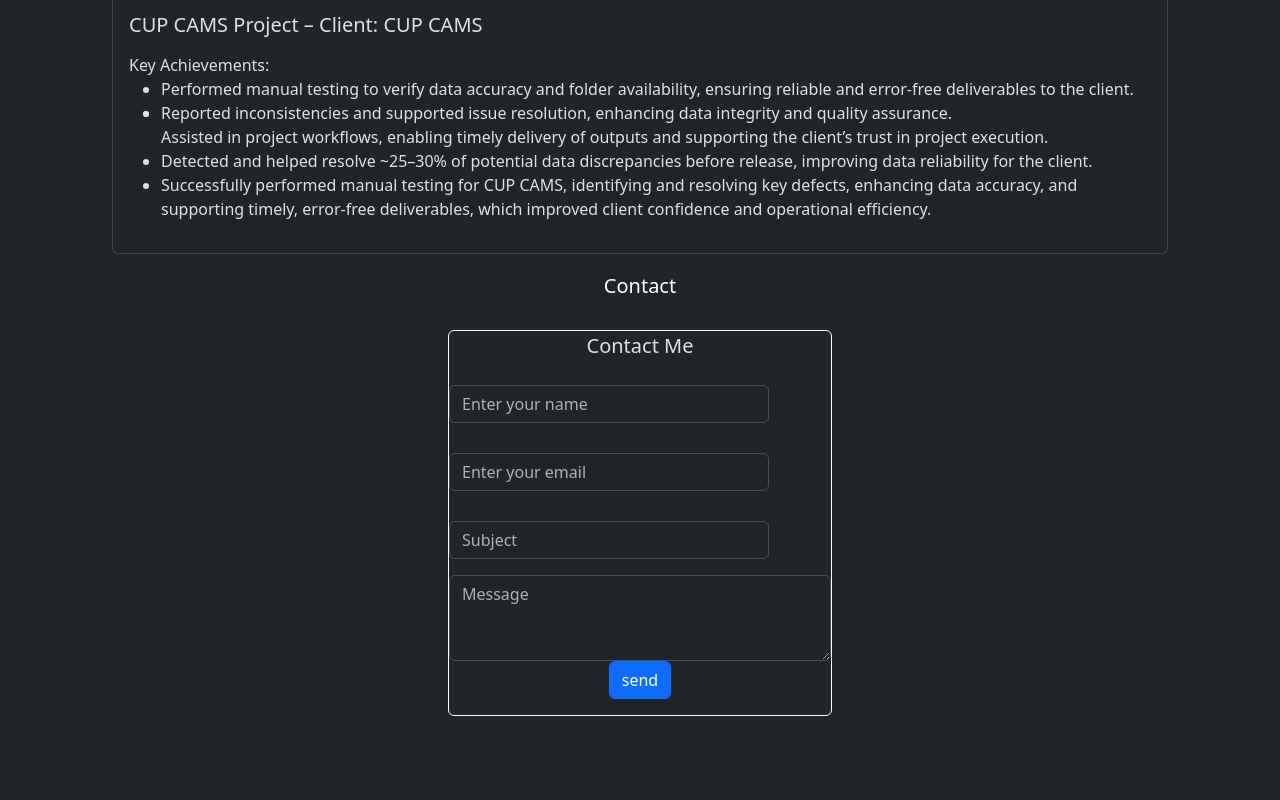
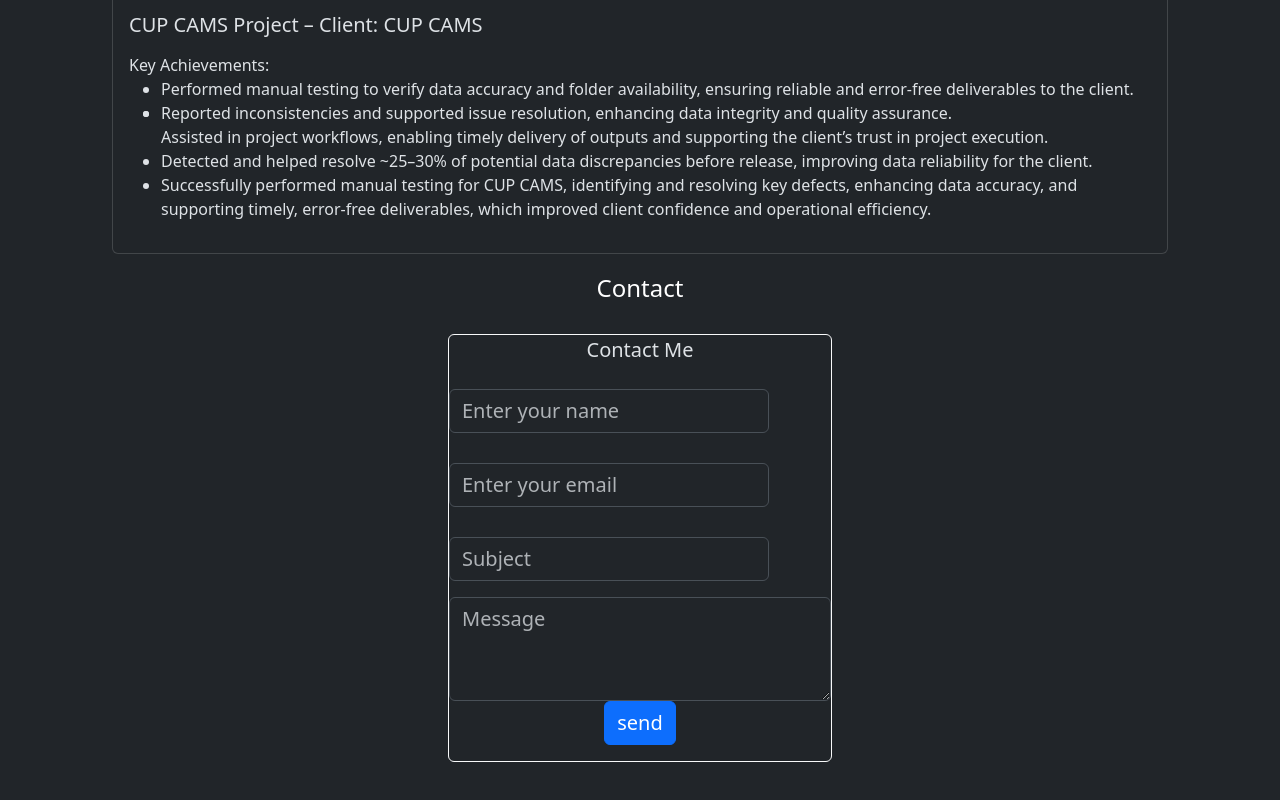
Before and after one commit to abc-hi/portfolio, a React (Vite) app: page /WorkExperience in a window 1280 px wide. Shown: the part 596-1396 px from the top of the page. Built offline with nearby package versions, Linux system fonts and the light colour scheme.

Commit message:
font size for contact comp is fixed

```diff
--- a/src/Components/Contact.jsx
+++ b/src/Components/Contact.jsx
@@ -33,7 +33,7 @@
     return (
       <form onSubmit={handlesubmit}>
         <div className="container-fluid bg-dark text-light" style={{ minHeight: "100vh" }}>
-        <h5 className="skills-title" style={{color:"white",textAlign:"center", fontSize:'20px'}}>Contact</h5> {/* Use class for styling */}
+        <h5 className="skills-title" style={{color:"white",textAlign:"center", fontSize:'24px'}}>Contact</h5> {/* Use class for styling */}
 
 <br />
         <div className='container' data-bs-theme="dark">
@@ -42,15 +42,15 @@
                 <div className="mb-3" style={{fontSize:"20px"}}>
                 <label className="text-center d-block mb-4">Contact Me</label>
 
-                <input type="text" className="form-control" style={{ maxWidth: "20rem"}}id="exampleFormControlInput1" placeholder="Enter your name" name="name" value={formData.value} onChange={handleChange} required /><br />
-  <input type="email" className="form-control" style={{ maxWidth: "20rem"}} id="exampleFormControlInput1"  placeholder="Enter your email" name="email" value={formData.email} onChange={handleChange}required /><br />
-  <input type="text" className="form-control"  style={{ maxWidth: "20rem"}} id="exampleFormControlInput1" placeholder="Subject" name="subject" value={formData.subject} onChange={handleChange}required />
+                <input type="text" className="form-control" style={{ maxWidth: "20rem",fontSize:"20px"}}id="exampleFormControlInput1" placeholder="Enter your name" name="name" value={formData.value} onChange={handleChange} required /><br />
+  <input type="email" className="form-control" style={{ maxWidth: "20rem",fontSize:"20px"}} id="exampleFormControlInput1"  placeholder="Enter your email" name="email" value={formData.email} onChange={handleChange}required /><br />
+  <input type="text" className="form-control"  style={{ maxWidth: "20rem",fontSize:"20px"}} id="exampleFormControlInput1" placeholder="Subject" name="subject" value={formData.subject} onChange={handleChange}required />
 
 
 </div>
-<div className="mb-3" style={{fontSize:"20px"}}>
-  <textarea className="form-control" id="exampleFormControlTextarea1" rows="3"  placeholder="Message" name="message" value={formData.message} onChange={handleChange} required></textarea>
-  <button type='submit' className="btn btn-primary d-block mx-auto" >send</button>
+<div className="mb-3">
+  <textarea className="form-control" style={{fontSize:"20px"}} id="exampleFormControlTextarea1" rows="3"  placeholder="Message" name="message" value={formData.message} onChange={handleChange} required></textarea>
+  <button type='submit' style ={{fontSize:"20px"}} className="btn btn-primary d-block mx-auto" >send</button>
 </div></div>
         </div></div></form>
     );
```
